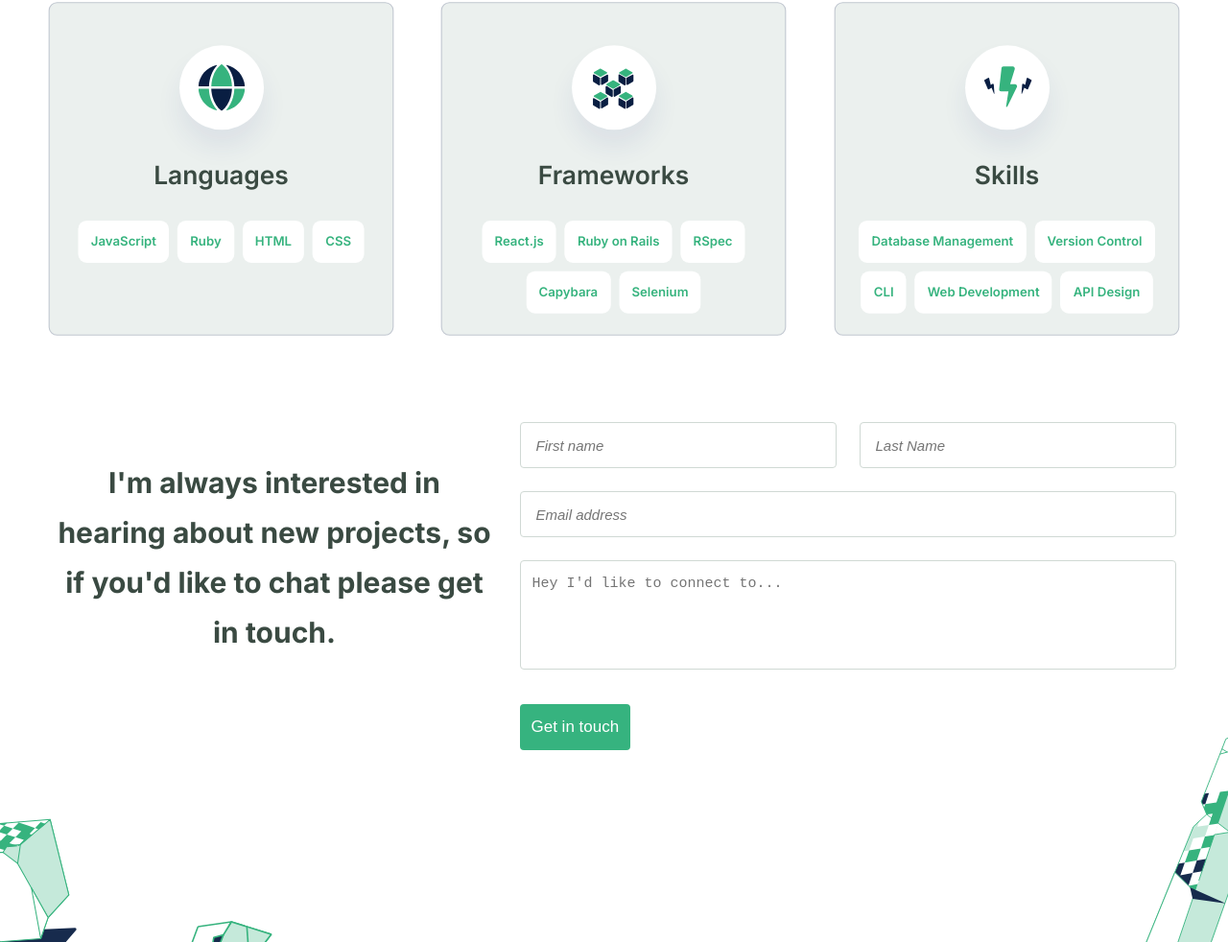
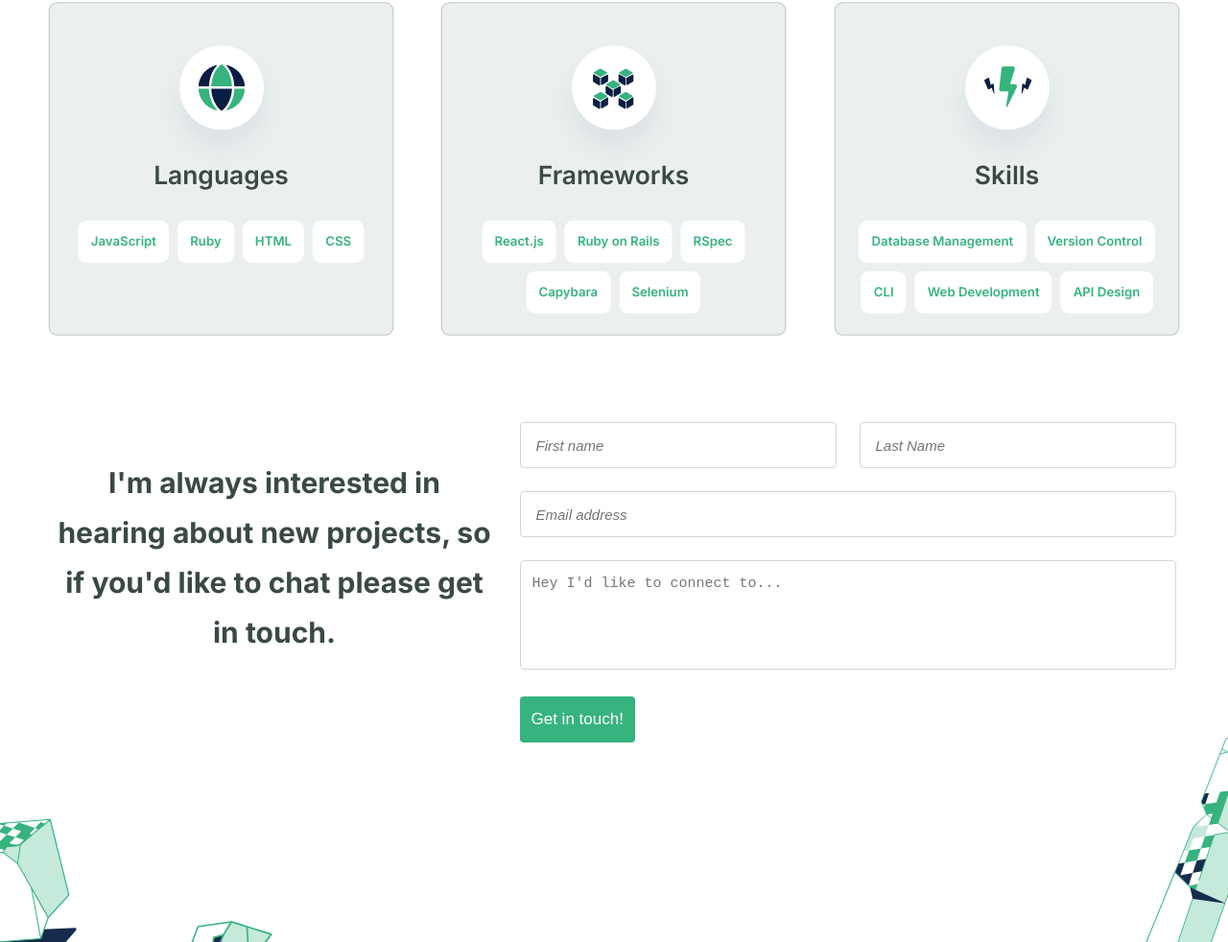
Before and after one commit to sergio-usma/Personal_portfolio, a website: page index.html in a window 1280 px wide. Shown: the part 2947-3929 px from the top of the page at 96% size. Drawn offline with Linux system fonts and the light colour scheme.

Commit message:
Changes in CSS to fit with the code review

```diff
--- a/index.html
+++ b/index.html
@@ -351,7 +351,7 @@
                   id="full-name"
                   name="full-name"
                   placeholder="Full name"
-                  maxlength="50"
+                  maxlength="30"
                   required
                 />
               </li>
@@ -401,11 +401,11 @@
                   required
                 ></textarea>
               </li>
+            </ul>
 
-              <li class="button__form button">
-                <button type="submit"><a href="">Get in touch</a></button>
-              </li>
-            </ul>
+              <button type="submit">
+                Get in touch!
+              </button>
           </form>
 
           <p class="contact__container__email">myemailhere@email.com</p>
@@ -415,8 +415,6 @@
 
     <footer>
       <div class="footer">
-
-
         <div class="main__social-media footer__social-media">
           <ul>
             <li>
@@ -446,8 +444,6 @@
             </li>
           </ul>
         </div>
-
-
       </div>
     </footer>
   </body>
--- a/style.css
+++ b/style.css
@@ -303,12 +303,15 @@ button,
   border-radius: 4px;
 }
 
-button:hover,
-.project__card__button:hover {
+button:hover{
   box-shadow: 0 8px 16px var(--color-button-hover);
 }
 
-button a {
+button:active{
+  background:var(--color-button-pressed);
+}
+
+button, button a{
   margin: 0 12px;
   text-decoration: none;
   font-style: normal;
@@ -485,11 +488,14 @@ button a {
   grid-area: message;
 }
 
-.button__form {
+button[type="submit"] {
   grid-area: button__form;
   display: flex;
   justify-content: center;
-  margin-bottom: 0;
+  align-items: center;
+  margin: 0 auto;
+  padding: 0 12px;
+  cursor: pointer;
 }
 
 input[type="text"],
@@ -654,9 +660,9 @@ footer {
     display: block;
   }
 
-  .button__form {
+  button[type="submit"] {
     justify-content: flex-start;
-    margin-bottom: 15%;
+    margin: 0 auto 15% 0;
   }
 
   .contact__container__email {
```
